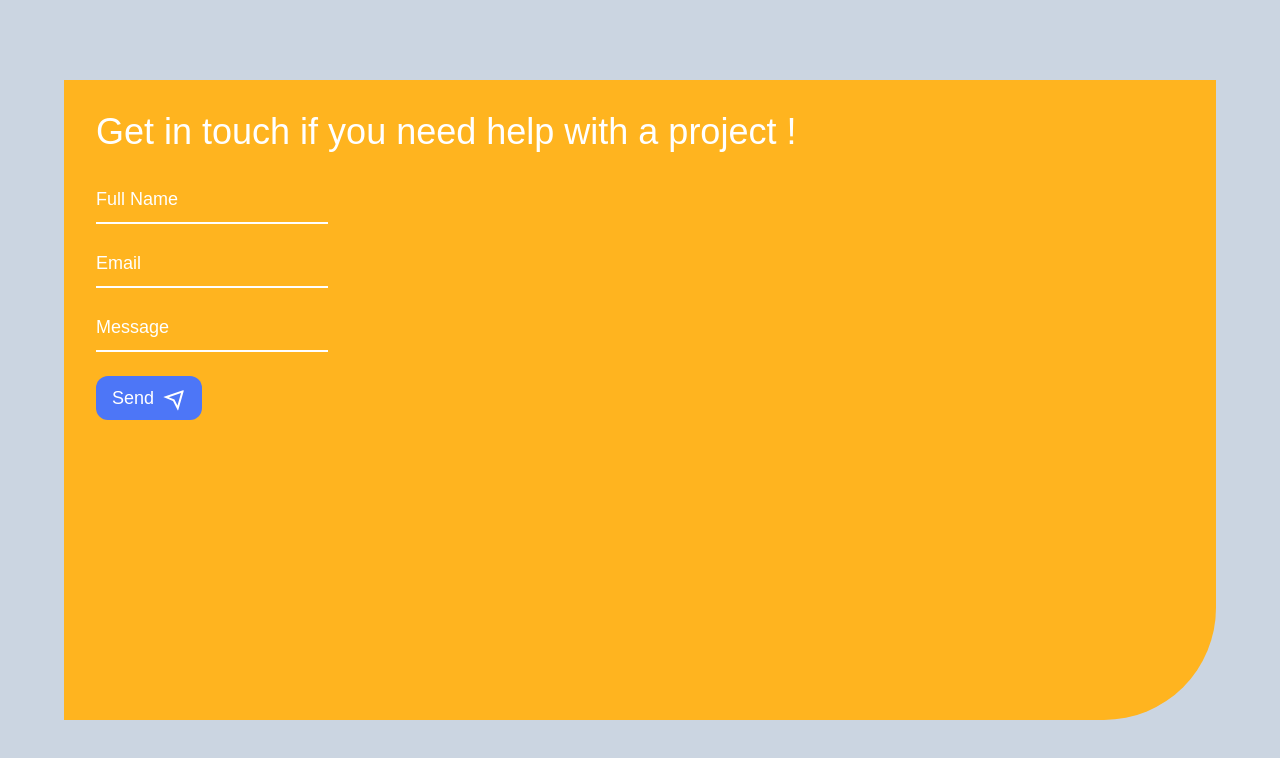
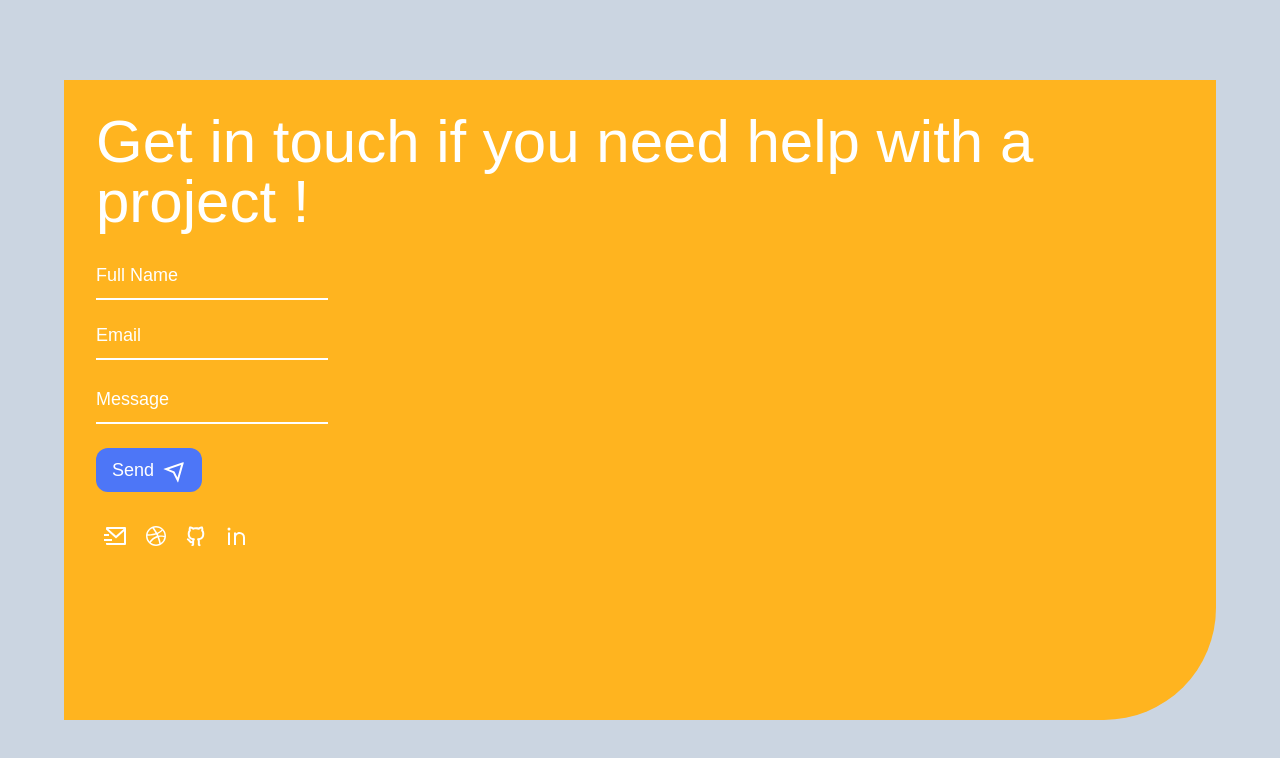
Before and after one commit to premier213/MyWebsite, a React (Create React App) app: page /contact in a window 1280 px wide. Shown: the top 758 px of the page. Built offline with nearby package versions, Linux system fonts and the light colour scheme; what tailwindcss-debug-screens would draw is missing.

Commit message:
added social link

```diff
--- a/src/components/contact.js
+++ b/src/components/contact.js
@@ -1,5 +1,11 @@
 import { useForm } from "react-hook-form";
-import { RiSendPlaneLine } from "react-icons/ri";
+import {
+  RiSendPlaneLine,
+  RiMailSendLine,
+  RiDribbbleFill,
+  RiGithubLine,
+  RiLinkedinLine,
+} from "react-icons/ri";
 
 const getInTouch = "Get in touch if you need help with a project !";
 const send = "Send";
@@ -11,14 +17,14 @@ const Contact = () => {
   return (
     <div className="sm:bg-white xl:items-center xl:justify-center xl:bg-gray-300 flex min-h-screen">
       <div className="h-80h bg-yellow w-90v rounded-br-7xl">
-        <div className="font-display mx-8 mt-8 text-4xl text-white">
+        <div className="font-display sm:text-4xl md:text-6xl mx-8 mt-8 text-xl text-white">
           {getInTouch}
         </div>
         <div className="mx-8 mt-4">
           <form onSubmit={handleSubmit(onSubmit)}>
             <div>
               <input
-                className="bg-yellow focus:outline-none focus:border-dark focus:placeholder-dark h-12 my-2 font-serif text-lg text-white placeholder-white border-b-2 border-white"
+                className="bg-yellow focus:outline-none focus:border-dark focus:placeholder-dark h-12 my-1 font-serif text-lg text-white placeholder-white border-b-2 border-white"
                 type="text"
                 placeholder="Full Name"
                 name="fullName"
@@ -27,7 +33,6 @@ const Contact = () => {
               <div className="text-dark">
                 {errors.fullName && "your name is required"}
               </div>
-
               <input
                 className="bg-yellow focus:outline-none focus:border-dark focus:placeholder-dark h-12 my-2 font-serif text-lg text-white placeholder-white border-b-2 border-white"
                 type="email"
@@ -63,6 +68,34 @@ const Contact = () => {
                 <RiSendPlaneLine className="mt-1 ml-2 text-2xl" />
               </button>
             </div>
+            <div className="flex mt-8 text-2xl text-white">
+              <button className="mx-2" type="button">
+                <a
+                  href="mailto:premier213@outlook.com"
+                  title="Email:premier213@outlook.com"
+                >
+                  <RiMailSendLine />
+                </a>
+              </button>
+              <button className="mx-2" type="button">
+                <a href="https://dribbble.com/premier213" title="Dribbble">
+                  <RiDribbbleFill />
+                </a>
+              </button>
+              <button className="mx-2" type="button">
+                <a href="https://github.com/premier213" title="Github">
+                  <RiGithubLine />
+                </a>
+              </button>
+              <button className="mx-2" type="button">
+                <a
+                  href="https://www.linkedin.com/in/premier213"
+                  title="LinkedIn"
+                >
+                  <RiLinkedinLine />
+                </a>
+              </button>
+            </div>
           </form>
         </div>
       </div>
--- a/src/components/portfolio.js
+++ b/src/components/portfolio.js
@@ -71,7 +71,7 @@ const Portfolio = () => {
         <div className=" 2xl:my-10h xl:my-10h xl:mx-20 h-60v sm:my-20h sm:w-70v sm:h-80v xl:w-40v mx-12">
           <NavDesktop />
           <div className="md:hidden flex justify-center my-6">{dot}</div>
-          <div className="font-display text-md md:text-3xl xl:mt-12 text-gray-800">
+          <div className="font-display text-md md:text-3xl xl:mt-8 text-gray-800">
             {work[index].title}
           </div>
           <div className="md:text-xl md:mt-4 md:w-50v xl:w-40v 2xl:w-30v xl:text-lg text-sm">
```
